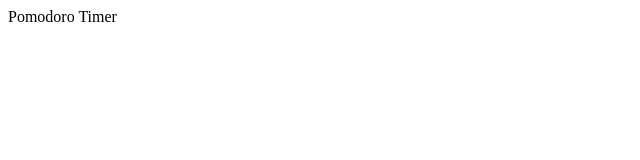
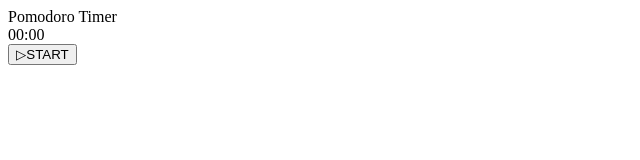
Before and after one commit to billhung/pwa-cs50, a website: page pomodoro/index.html in a window 1280 px wide. Shown: the whole page, without its empty margins (0-640 px from the left). Drawn offline with Linux system fonts and the light colour scheme.

Commit message:
00:00 and start button

```diff
--- a/pomodoro/index.html
+++ b/pomodoro/index.html
@@ -5,8 +5,16 @@
   <meta http-equiv="X-UA-Compatible" content="IE=edge">
   <meta name="viewport" content="width=device-width, initial-scale=1.0">
   <title>Document</title>
+  <!--Ref:https://david-jordan.medium.com/coding-a-pomodoro-timer-in-html-js-css-61b5b89b5948-->
 </head>
 <body>
   Pomodoro Timer
+
+  <div id="timer_display">
+    00:00
+  </div>
+  <div id="timer_button_container">
+    <button type="button" id="timer_button">▷START</button>
+  </div>
 </body>
 </html>
```
